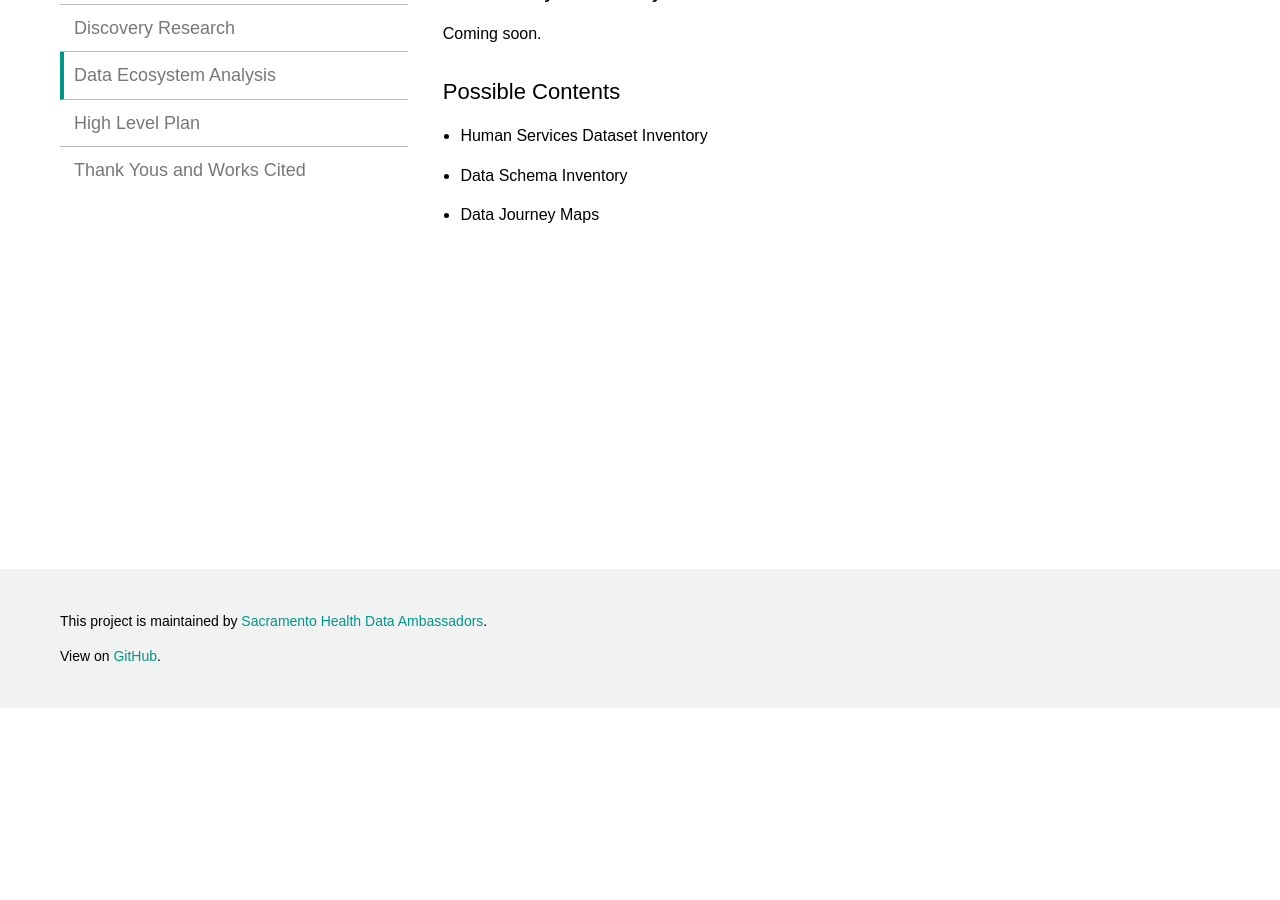
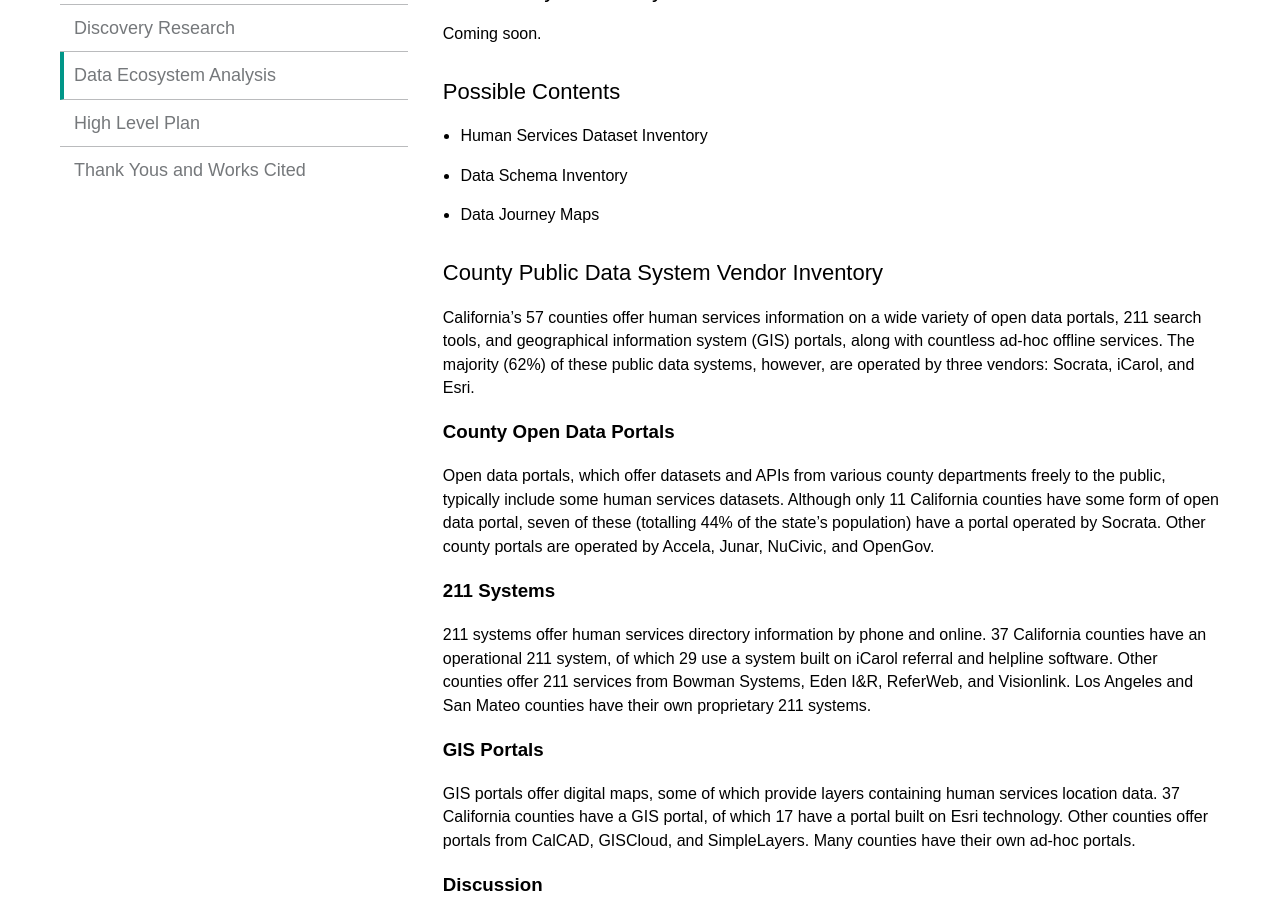
Before and after one commit to joelrip/human-services-scoping-plan, a Jekyll site: the page built from _pages/data-ecosystem.md, in a window 1280 px wide and 900 px high, scrolled down 267 px. Built offline with Jekyll 4.4.1, drawn with Linux system fonts in a browser that asks for light colours; before the commit the page ends 975 px from its top, so only the background shows below that; some of the changed text lies outside the part shown.

Commit message:
Public data system vendor inventory details
First pass at a writeup of the inventory dataset.

```diff
--- a/_pages/data-ecosystem.md
+++ b/_pages/data-ecosystem.md
@@ -11,6 +11,31 @@ Coming soon.
 - Data Schema Inventory
 - Data Journey Maps
 
+## County Public Data System Vendor Inventory
+
+California's 57 counties offer human services information on a wide variety of open data portals, 211 search tools, and geographical information system (GIS) portals, along with countless ad-hoc offline services. The majority (62%) of these public data systems, however, are operated by three vendors: Socrata, iCarol, and Esri.
+
+### County Open Data Portals
+
+Open data portals, which offer datasets and APIs from various county departments freely to the public, typically include some human services datasets. Although only 11 California counties have some form of open data portal, seven of these (totalling 44% of the state's population) have a portal operated by Socrata. Other county portals are operated by Accela, Junar, NuCivic, and OpenGov.
+
+### 211 Systems
+
+211 systems offer human services directory information by phone and online. 37 California counties have an operational 211 system, of which 29 use a system built on iCarol referral and helpline software. Other counties offer 211 services from Bowman Systems, Eden I&R, ReferWeb, and Visionlink. Los Angeles and San Mateo counties have their own proprietary 211 systems.
+
+### GIS Portals
+
+GIS portals offer digital maps, some of which provide layers containing human services location data. 37 California counties have a GIS portal, of which 17 have a portal built on Esri technology. Other counties offer portals from CalCAD, GISCloud, and SimpleLayers. Many counties have their own ad-hoc portals.
+
+### Discussion
+
+Because there are relatively few major vendors among California county open data, 211, and GIS portals, partnering directly with these vendors to access data offers an alternative to coordinating between multiple counties. Partnering primarily with vendors has many benefits:
+- Pre-existing APIs and other data pathways
+- Low barrier to entry for counties with same vendor
+- Fewer points of contact
+- Easier access to technical collaborators
+- Easier access to county data inventories
+
 <!-- {% highlight json %}
 {% include openeligibility.json %}
 {% endhighlight %} -->
```
